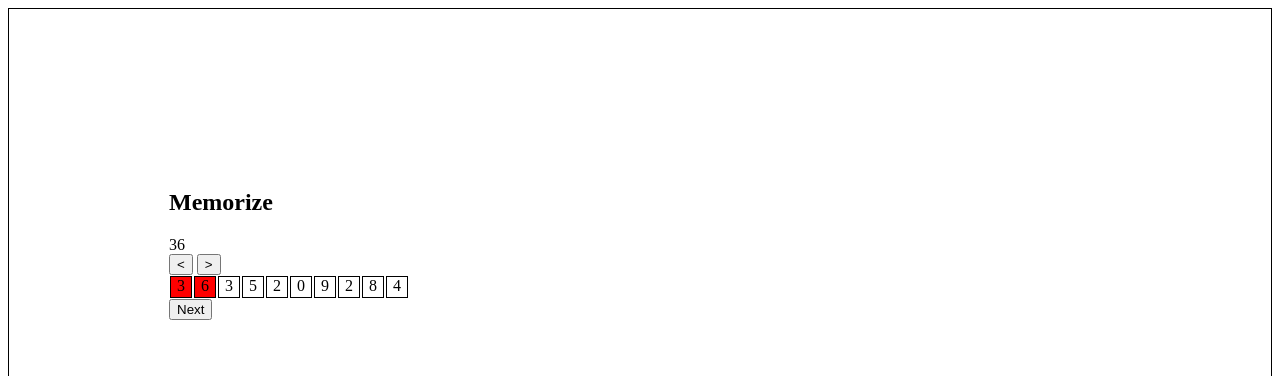
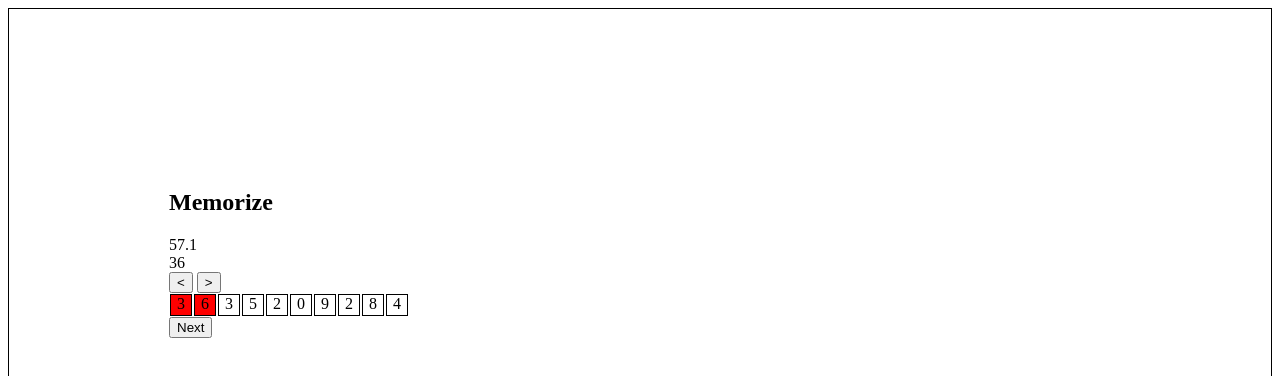
Before and after one commit to JustinCockrell1/memorizer, a plain HTML site: page numbers.html in a window 1280 px wide. Both pictures are taken after a click on the button "Start". Shown: the top 376 px of the page. Drawn offline with Linux system fonts and the light colour scheme.

Commit message:
added timer

```diff
--- a/numbers.html
+++ b/numbers.html
@@ -27,6 +27,7 @@
 
 <section id="memorize">
     <h1>Memorize</h1>
+    <div class="timer"></div>
     <div id="set-display"></div>
     <button id="set-left">&lt;</button>
     <button id="set-right">&gt;</button>
@@ -36,6 +37,7 @@
 
 <section id="recall">
     <h1>Recall</h1>
+    <div class="timer"></div>
     <div id="score-display"></div>
     <div id="recall-display"></div>
     <button id="show-score">Show Score</button>
--- a/scripts/numbers.js
+++ b/scripts/numbers.js
@@ -21,6 +21,11 @@ const setDisplay = document.getElementById("set-display");
 
 const setRight = document.getElementById("set-right");
 const setLeft = document.getElementById("set-left");
+
+const timerDisplays = document.querySelectorAll(".timer");
+let timer = 60;
+let startTime = 0;
+let timerInterval;
 
 let randomNumber = parseInt(Math.random()*10, 10).toString();
 
@@ -82,6 +87,21 @@ menuBtn.onclick = function(e) {
     recallSection.style.display="none";
 }
 
+function countdownTimer() {
+    const currentTime = Date.now();
+    timerDisplays[0].innerHTML = Math.floor((timer - (currentTime/1000 - startTime/1000))*10)/10;
+    if(currentTime>startTime + timer*1000) {
+        clearInterval(timerInterval);
+         startRecall();
+
+    }
+}
+
+function startTimer() {
+    startTime = Date.now();
+    timerInterval = window.setInterval(countdownTimer, 200);
+}
+
 function startMemorize() {
     settingsSection.style.display="none";
     memorizeSection.style.display="block";
@@ -91,6 +111,10 @@ function startMemorize() {
 
     setLocation = 0;
     setSize = parseInt(setSizeInput.value);
+
+    timer = memorizeTimeInput.value;
+
+    startTimer();
 
     memorizeDisplay.innerHTML = "";
 
```
